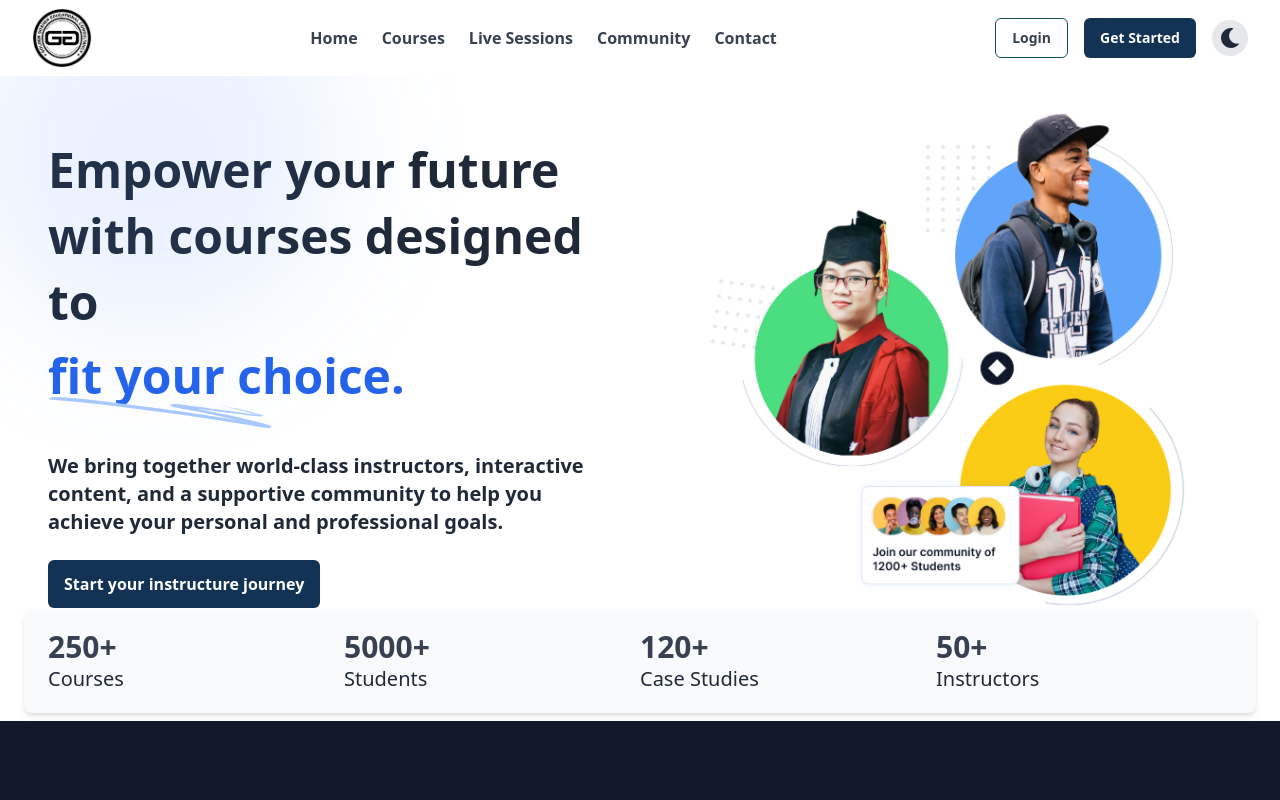
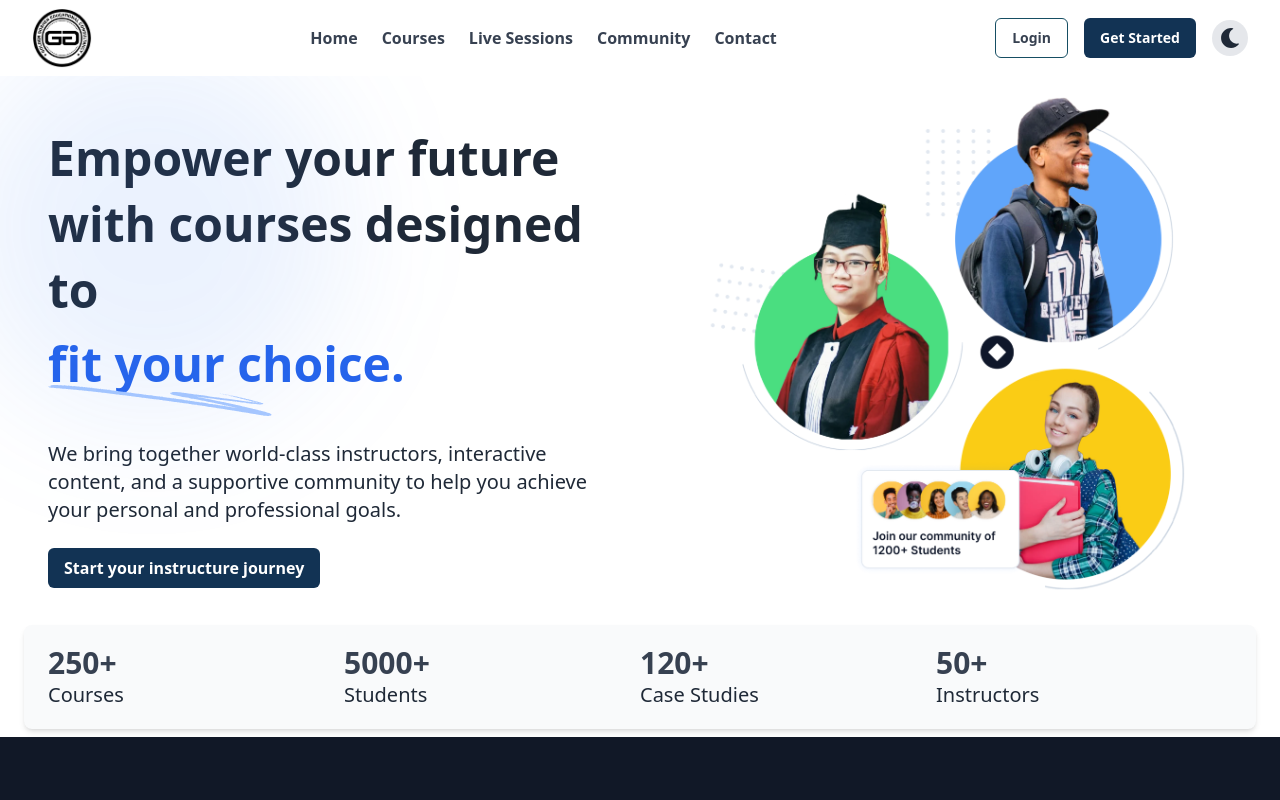
Before and after one commit to justinedoc/ggecl, a React (Vite) app: page / in a window 1280 px wide. Shown: the top 800 px of the page. Built offline with nearby package versions, Linux system fonts and the light colour scheme.

Commit message:
hero styles adjusted

```diff
--- a/src/components/landing/pages/AuthImagePattern.jsx
+++ /dev/null
@@ -1,22 +0,0 @@
-import "../pages/style.css"
-
-const AuthImagePattern = ({ title, subtitle }) => {
-    return (
-      <div className="hidden lg:flex items-center justify-center bg-base-200 p-12">
-        <div className="max-w-md text-center">
-          <div className="grid grid-cols-3 gap-2 mb-6">
-            {[...Array(9)].map((_, i) => (
-              <div
-                key={i}
-                className={`w-35 h-30 rounded-lg bg-primary/10 ${i % 2 === 0 ? "animate-pulse" : ""}`}
-              />
-            ))}
-          </div>
-          <h2 className="text-xl font-bold mb-3">{title}</h2>
-          <p className="text-base-content/60">{subtitle}</p>
-        </div>
-      </div>
-    );
-  };
-
-  export default AuthImagePattern;
--- /dev/null
+++ b/src/components/landing/pages/AuthImagePattern.tsx
@@ -0,0 +1,30 @@
+import "../pages/style.css";
+
+const AuthImagePattern = ({
+  title,
+  subtitle,
+}: {
+  title: string;
+  subtitle: string;
+}) => {
+  return (
+    <div className="hidden lg:flex items-center justify-center bg-base-200 p-12">
+      <div className="max-w-md text-center">
+        <div className="grid grid-cols-3 gap-2 mb-6">
+          {[...Array(9)].map((_, i) => (
+            <div
+              key={i}
+              className={`w-35 h-30 rounded-lg bg-primary/10 ${
+                i % 2 === 0 ? "animate-pulse" : ""
+              }`}
+            />
+          ))}
+        </div>
+        <h2 className="text-xl font-bold mb-3">{title}</h2>
+        <p className="text-base-content/60">{subtitle}</p>
+      </div>
+    </div>
+  );
+};
+
+export default AuthImagePattern;
--- a/src/components/landing/pages/Hero.tsx
+++ b/src/components/landing/pages/Hero.tsx
@@ -47,11 +47,11 @@ function Hero() {
   }, []);
 
   return (
-    <div className="relative flex flex-col md:flex-row items-center justify-between px-6 md:px-12 py-36 md:py-28 bg-white dark:bg-gray-900 text-gray-800 dark:text-white w-full">
+    <div className="relative flex flex-col md:flex-row items-center justify-between px-6 md:px-12 pt-5 pb-36 bg-white dark:bg-gray-900 text-gray-800 dark:text-white w-full">
       <div className="w-full md:w-1/2 text-center md:text-left space-y-6">
         <div className="absolute -top-10 -left-10 w-96 h-96 bg-blue-500/10 rounded-full blur-3xl"></div>
 
-        <h1 className="font-bold text-3xl mt-5 md:text-5xl leading-tight md:leading-snug">
+        <h1 className="font-bold text-[1.7rem] mt-5 md:text-5xl leading-tight md:leading-snug">
           Empower your future with courses designed to
           <span className="text-blue-600 flex flex-col items-center md:items-start mt-2">
             <p>fit your choice.</p>
@@ -63,13 +63,13 @@ function Hero() {
           </span>
         </h1>
 
-        <p className="text-md font-semibold md:text-xl leading-[2]">
+        <p className="text-md font-light md:text-xl leading-tighter">
           We bring together world-class instructors, interactive content, and a
           supportive community to help you achieve your personal and
           professional goals.
         </p>
 
-        <Button className="btn py-6 font-semibold text-md rounded-md text-white">
+        <Button className="btn font-semibold text-md rounded-md text-white">
           Start your instructure journey
         </Button>
       </div>
--- a/src/components/landing/pages/Navbar.tsx
+++ b/src/components/landing/pages/Navbar.tsx
@@ -44,7 +44,7 @@ const Navbar: React.FC = () => {
 
   return (
     <nav
-      className="fixed w-full bg-white dark:bg-gray-900 dark:border-b-2 z-50 transition-all duration-300 ease-in-out py-2"
+      className="sticky top-0 left-0 w-full bg-white dark:bg-gray-900 dark:border-b-2 z-50 transition-all duration-300 ease-in-out py-2"
       style={{
         alignItems: "center",
         alignContent: "center",
```
